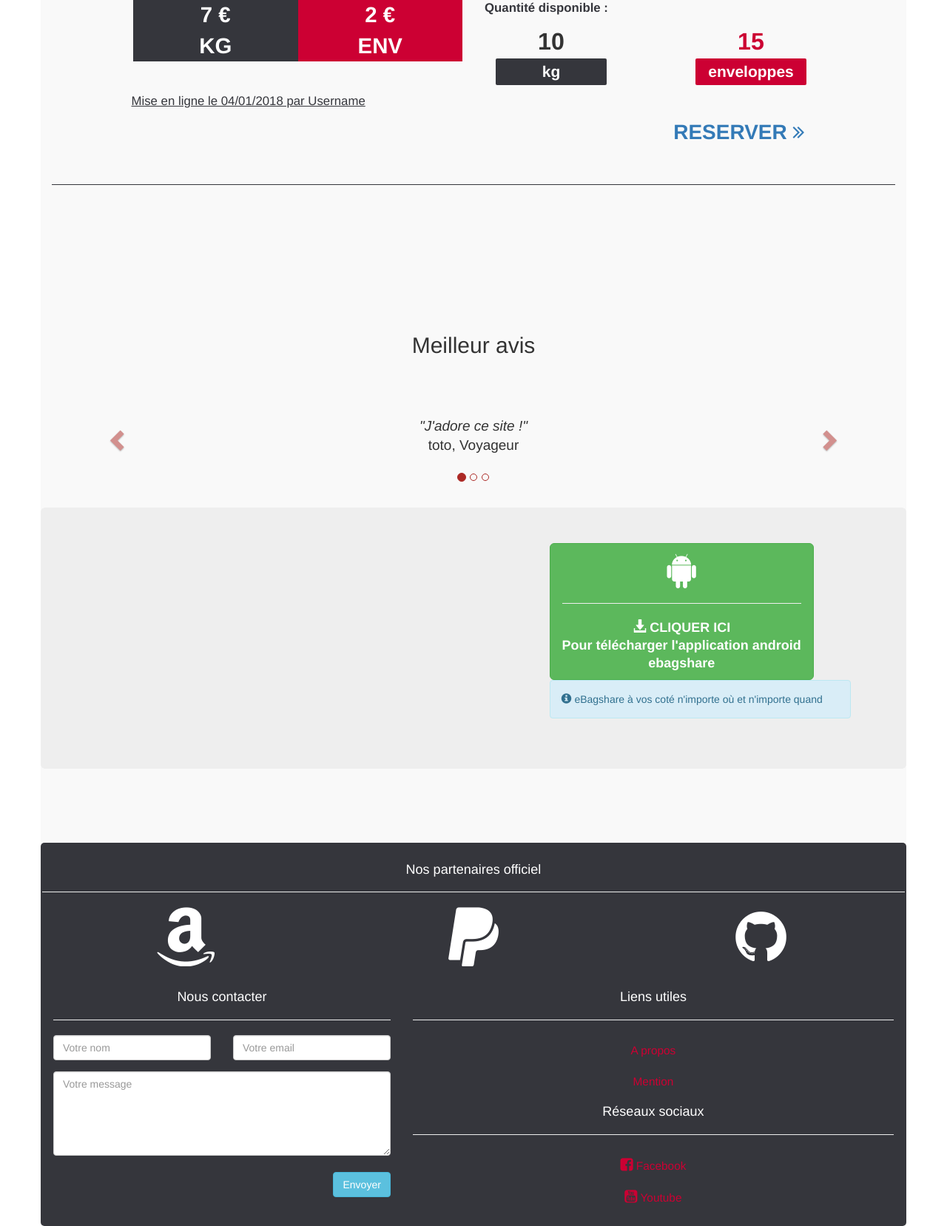
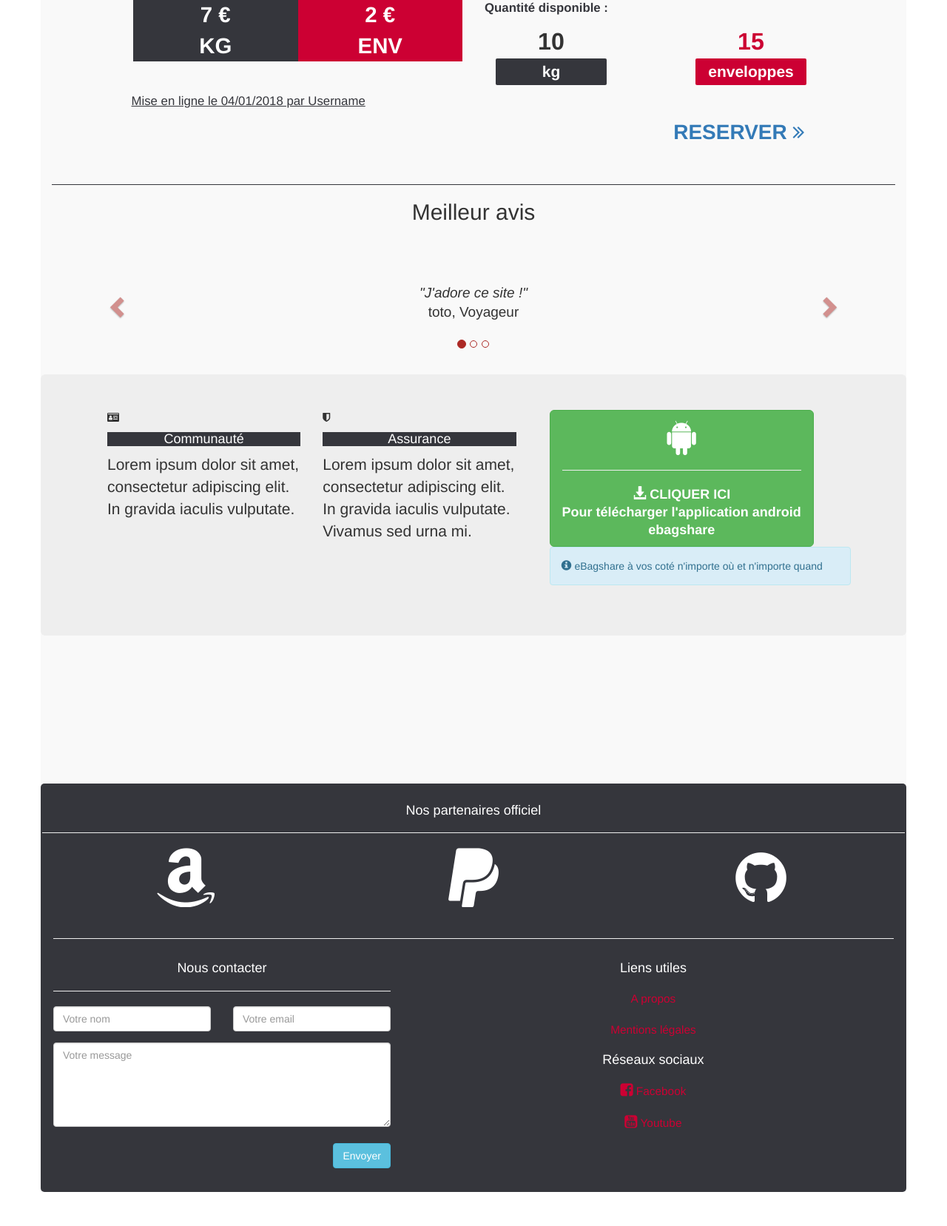
Before and after one commit to Enjana-mavitrika/PROJET_TUT, a PHP site: template Bagshare.com/views/home.html.twig in a window 1280 px wide. Shown: the part 1921-3578 px from the top of the page at 74% size. After the commit the page ends 3532 px from the top, so only its background shows below. Run offline with PHP 8.4, Linux system fonts and the light colour scheme; the template is opened without the code that fills it, so the values that code supplies are empty; some libraries are stand-ins or nearby versions; some web fonts are replaced.

Commit message:
derniere modif pour terminer ma tache

```diff
--- a/Bagshare.com/views/home.html.twig
+++ b/Bagshare.com/views/home.html.twig
@@ -1,8 +1,4 @@
-{% extends "layout.html.twig" %}
-
-{% block title %}Accueil{% endblock %}
-
-{% block content %}
+{% extends "layout.html.twig" %} {% block title %}Accueil{% endblock %} {% block content %}
 <main>
 
 
@@ -10,16 +6,16 @@
     <div class="alert alert-success">
         Vous êtes connecté, bienvenue {{ app.user.userfirstname }}.
     </div>
-                    {% endif  %}
+    {% endif %}
 
-            <form class="form container-fluid" id="rechercher-offre" method="post" action="/offres">
+    <form class="form container-fluid" id="rechercherOffre" method="post" action="/offres">
 
         <p class="indicatif">Vous voulez envoyer votre colis ou lettre à l'étranger</p>
 
         <div class="col-md-4 col-sm-4 col-xs-12">
             <label>Votre ville :</label>
             <div class="">
-                            <input type="text" name="villeDepart" class="form-control input-saisie-ville" />
+                <input type="text" name="villeDepart" class="form-control input-saisie-ville" required/>
                 <div class="aide-saisie"></div>
                 <p class="help"></p>
             </div>
@@ -29,7 +25,7 @@
         <div class="col-md-4 col-sm-4 col-xs-12">
             <label>Ville de destination :</label>
             <div class="">
-                            <input type="text" name="villeDestination" class="form-control input-saisie-ville" />
+                <input type="text" name="villeDestination" class="form-control input-saisie-ville" required/>
                 <div class="aide-saisie"></div>
                 <p class="help"></p>
             </div>
@@ -47,7 +43,7 @@
     <div class="container-fluid">
         <p class="indicatif col-md-8 col-sm-8 col-xs-12">Vous partez et vous avez quelque place dans vos bagages à vendre</p>
         <div class="col-md-4 col-sm-4 col-xs-12">
-                    <button class="btn btn-default boutton btn-lg"><i class="fa fa-plus" aria-hidden="true"></i> ajouter une offre</button>
+            <a class="btn btn-default boutton btn-lg" href={% if authenticated== true %} "/add_offer"{% else %} "/login"{% endif %}><i class="fa fa-plus" aria-hidden="true"></i> ajouter une offre</a>
         </div>
     </div>
 
@@ -62,8 +58,7 @@
             <div class="col-md-5 col-sm-12 col-xs-12">
                 <span class="offre-indication-ville">Départ : </span>
                 <strong class="offre-ville">PARIS, FRANCE</strong>
-                        <p class="offre-dateTime"><i class="fa fa-calendar" aria-hidden="true"></i><br/>
-Le 11 Septembre 2018 à 11h00</p>
+                <p class="offre-dateTime"><i class="fa fa-calendar" aria-hidden="true"></i><br/> Le 11 Septembre 2018 à 11h00</p>
             </div>
             <div class="col-md-5 col-sm-12 col-xs-12">
                 <span class="offre-indication-ville">Retour : </span>
@@ -102,8 +97,7 @@
             <div class="col-md-5 col-sm-12 col-xs-12">
                 <span class="offre-indication-ville">Départ : </span>
                 <strong class="offre-ville">PARIS, FRANCE</strong>
-                        <p class="offre-dateTime"><i class="fa fa-calendar" aria-hidden="true"></i><br/>
-Le 11 Septembre 2018 à 11h00</p>
+                <p class="offre-dateTime"><i class="fa fa-calendar" aria-hidden="true"></i><br/> Le 11 Septembre 2018 à 11h00</p>
             </div>
             <div class="col-md-5 col-sm-12 col-xs-12">
                 <span class="offre-indication-ville">Retour : </span>
@@ -142,8 +136,7 @@
             <div class="col-md-5 col-sm-12 col-xs-12">
                 <span class="offre-indication-ville">Départ : </span>
                 <strong class="offre-ville">PARIS, FRANCE</strong>
-                        <p class="offre-dateTime"><i class="fa fa-calendar" aria-hidden="true"></i><br/>
-Le 11 Septembre 2018 à 11h00</p>
+                <p class="offre-dateTime"><i class="fa fa-calendar" aria-hidden="true"></i><br/> Le 11 Septembre 2018 à 11h00</p>
             </div>
             <div class="col-md-5 col-sm-12 col-xs-12">
                 <span class="offre-indication-ville">Retour : </span>
@@ -182,8 +175,7 @@
             <div class="col-md-5 col-sm-12 col-xs-12">
                 <span class="offre-indication-ville">Départ : </span>
                 <strong class="offre-ville">PARIS, FRANCE</strong>
-                        <p class="offre-dateTime"><i class="fa fa-calendar" aria-hidden="true"></i><br/>
-Le 11 Septembre 2018 à 11h00</p>
+                <p class="offre-dateTime"><i class="fa fa-calendar" aria-hidden="true"></i><br/> Le 11 Septembre 2018 à 11h00</p>
             </div>
             <div class="col-md-5 col-sm-12 col-xs-12">
                 <span class="offre-indication-ville">Retour : </span>
@@ -220,6 +212,74 @@
     <!-- / les offres -->
 
 
+
+
+
+
+    <!-- infos divers  -->
+
+    <section>
+        <h2 class="text-center">Meilleur avis</h2>
+        <div id="myCarousel" class="carousel slide text-center" data-ride="carousel">
+            <!-- Indicators -->
+            <ol class="carousel-indicators">
+                <li data-target="#myCarousel" data-slide-to="0" class="active"></li>
+                <li data-target="#myCarousel" data-slide-to="1"></li>
+                <li data-target="#myCarousel" data-slide-to="2"></li>
+            </ol>
+
+            <!-- Wrapper for slides -->
+            <div class="carousel-inner" role="listbox">
+                <div class="item active">
+                    <p>"J'adore ce site !"<br><span>toto, Voyageur</span></p>
+                </div>
+                <div class="item">
+                    <p>"Bonne idée les gars."<br><span>John Doe, Steward</span></p>
+                </div>
+                <div class="item">
+                    <p>"Bien joué !"<br><span>inconnu, Pilote</span></p>
+                </div>
+            </div>
+
+            <!-- Left and right controls -->
+            <a class="left carousel-control" href="#myCarousel" role="button" data-slide="prev">
+      <span class="glyphicon glyphicon-chevron-left" aria-hidden="true"></span>
+      <span class="sr-only">Previous</span>
+    </a>
+            <a class="right carousel-control" href="#myCarousel" role="button" data-slide="next">
+      <span class="glyphicon glyphicon-chevron-right" aria-hidden="true"></span>
+      <span class="sr-only">Next</span>
+    </a>
+        </div>
+    </section>
+
+
+    <section class="row jumbotron">
+        <div class="col-md-7" id="infos">
+            <div class="col-md-6"><i class="fa fa-id-card"></i>
+                <h4>Communauté</h4>
+                <p>Lorem ipsum dolor sit amet, consectetur adipiscing elit. In gravida iaculis vulputate. </p>
+            </div>
+            <div class="col-md-6"><i class="fa fa-shield
+                    "></i>
+                <h4>Assurance</h4>
+                <p>Lorem ipsum dolor sit amet, consectetur adipiscing elit. In gravida iaculis vulputate. Vivamus sed urna mi.</p>
+            </div>
+
+        </div>
+        <div class="col-md-5" id="download-app">
+            <a class="btn btn-lg btn-success" href="app_download">
+                <i class="fa fa-android" style="font-size: 50px;"></i><hr/><span class="glyphicon glyphicon-download-alt"></span><strong>  CLIQUER ICI<br/> Pour télécharger l'application android <br/>ebagshare</strong>
+            </a>
+            <div class="alert alert-info" role="alert">
+                <span class="glyphicon glyphicon-info-sign"></span> eBagshare à vos coté n'importe où et n'importe quand
+            </div>
+        </div>
+    </section>
+
+    <!-- / infos divers -->
+
+
 </main>
 
 {% endblock %}
--- a/Bagshare.com/views/layout.html.twig
+++ b/Bagshare.com/views/layout.html.twig
@@ -333,13 +278,13 @@
                 </div>
 
                 <div class="col-md-7">
-                    <h4>Liens utiles</h4><hr/>
+                    <h4>Liens utiles</h4>
                     <!-- section liens utiles -->
                     <ul id="liens-util" class="nav">
                         <li><a href="">A propos</a></li>
-                        <li><a href="">Mention</a></li>
+                        <li><a href="">Mentions légales</a></li>
                     </ul>
-                    <h4>Réseaux sociaux</h4><hr/>
+                    <h4>Réseaux sociaux</h4>
                     <!-- section réseaux sociaux -->
                     <ul id="social-media" class="row nav">
                         <li><a href="facebook"><i class="fa fa-facebook-square"></i> Facebook</a></li>
```
Also changed, not shown: other parts of Bagshare.com/views/layout.html.twig (+3 -58 lines). Lines whose indentation alone changed are shown as unchanged.
